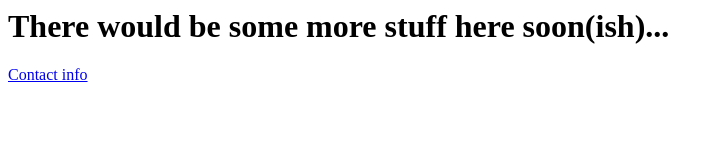
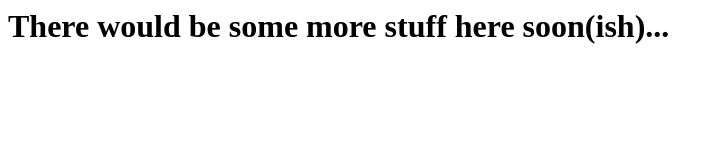
Before and after one commit to sidswamy/sidswamy.github.io, a plain HTML site: page index.html in a window 1280 px wide. Shown: the whole page, without its empty margins (0-723 px from the left). Drawn offline with Linux system fonts and the light colour scheme.

```diff
--- a/index.html
+++ b/index.html
@@ -4,6 +4,6 @@
 </head>
 <body>
 <h1>There would be some more stuff here soon(ish)...</h1>
-<a href='./contact.html'>Contact info</a>
+<!-- <a href='./contact.html'>Contact info</a> -->
 </body>
 </html>
```
